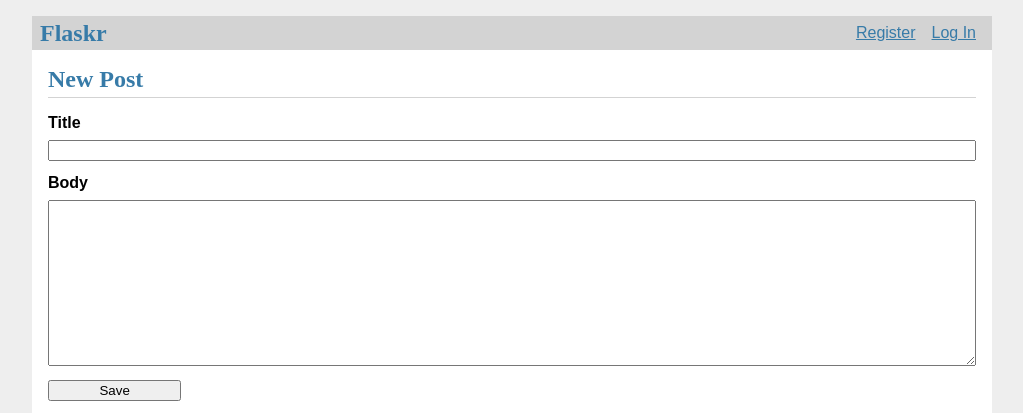
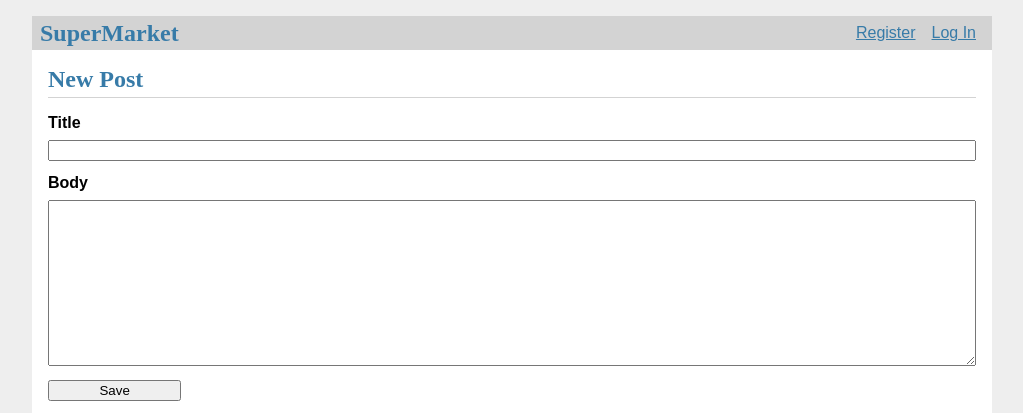
Before and after one commit to anjali-wq/Ecommerce, a Flask app: template flaskr/templates/blog/create.html in a window 1280 px wide. Shown: the top 413 px of the page, without its empty margins (128-1151 px from the left). Run offline with Flask 2, Linux system fonts and the light colour scheme; the template is opened without the code that fills it, so the values that code supplies are empty; some libraries are stand-ins or nearby versions.

Commit message:
made db1

```diff
--- a/flaskr/app.py
+++ b/flaskr/app.py
@@ -80,3 +80,5 @@ def init_db():
 	print('success')
 
 	conn.close()
+	if __name__ == '__main__':
+		app.run(debug=True)
--- a/flaskr/templates/base.html
+++ b/flaskr/templates/base.html
@@ -2,7 +2,7 @@
 <title>{% block title %}{% endblock %} - Flaskr</title>
 <link rel="stylesheet" href="{{ url_for('static', filename='style.css') }}">
 <nav>
-  <h1>Flaskr</h1>
+  <h1>SuperMarket</h1>
   <ul>
     {% if g.user %}
       <li><span>{{ g.user['username'] }}</span>
```
Also changed, not shown: flaskr/schema.sql (+7 -7 lines), instance/flaskr.sqlite.
